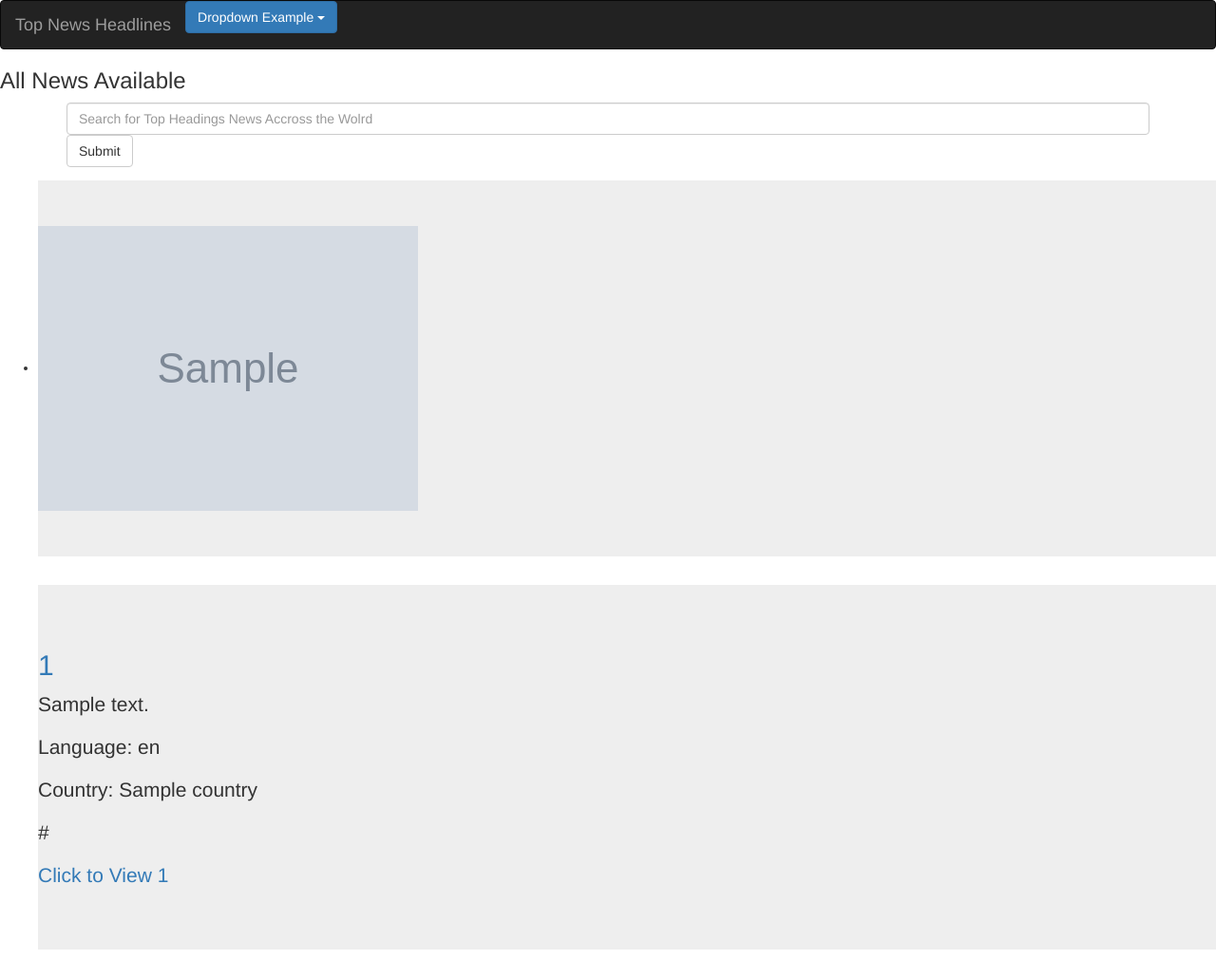
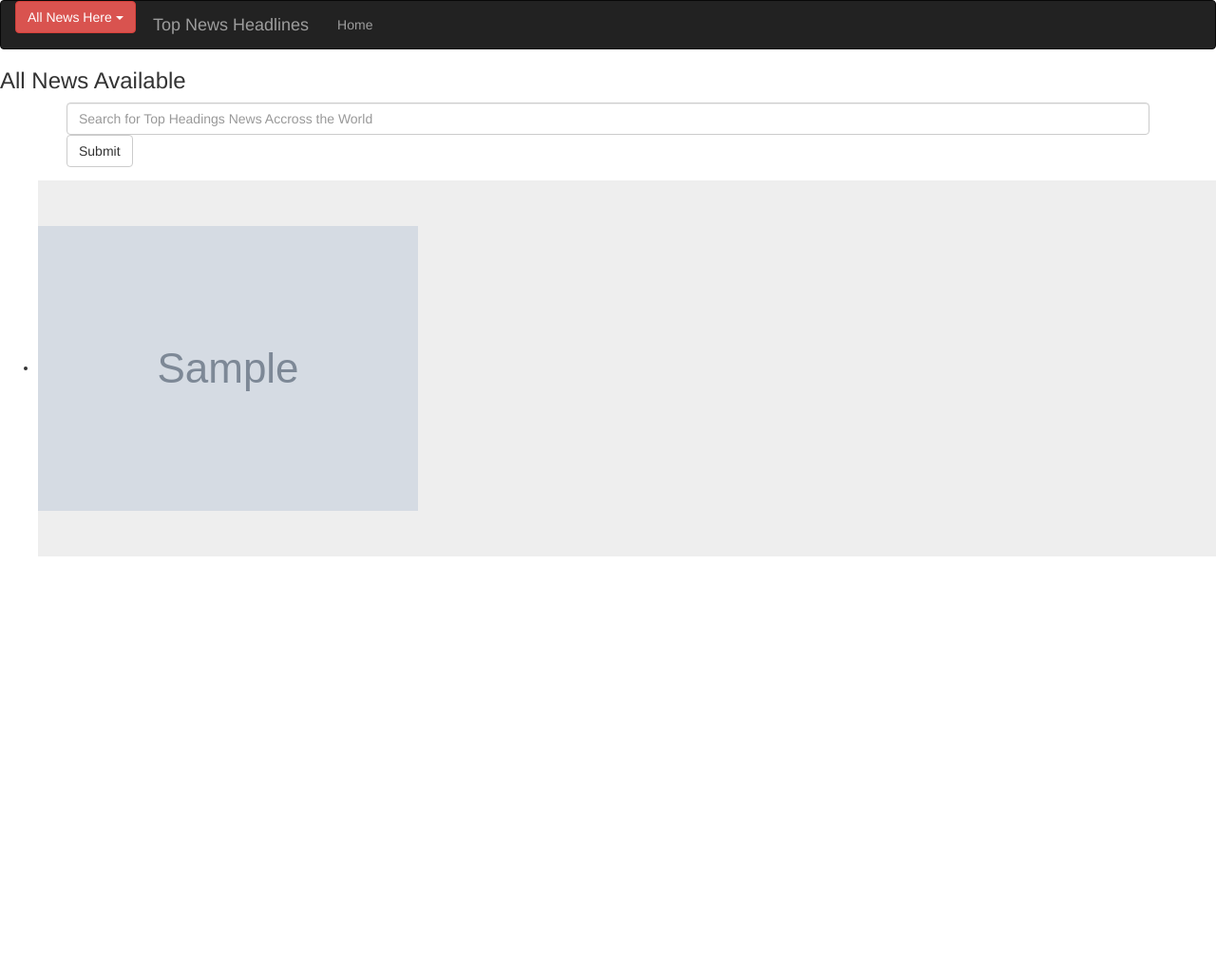
Before and after one commit to JoeGakumo21/Newspaper-App-Flask, a Flask app: template app/templates/index.html in a window 1280 px wide. Shown: the whole page at 95% size. After the commit the page ends 586 px from the top, so only its background shows below. Run offline with Flask 2, Linux system fonts and the light colour scheme; the template is opened without the code that fills it: most values are stand-ins (such as "Sample title", 1, 10 or a date in 2020); grey boxes marked "Sample" are stand-in pictures; some libraries are stand-ins or nearby versions.

Commit message:
added a drop down functionality

```diff
--- a/app/templates/index.html
+++ b/app/templates/index.html
@@ -4,7 +4,7 @@
   {% if title %}
   <title> {{ title }}</title>
   {% else %}
-  <title> Welcome to the best Movie Review website </title>
+  <title> Welcome to the News Updates website </title>
   {% endif %}
 
 {% extends 'base.html'%}
@@ -15,7 +15,7 @@
   <!-- =====serach goes here -->
   <div class="container">
     <form>
-        <input type="text" name="news_query" placeholder="Search for Top Headings News Accross the Wolrd" class="form-control">
+        <input type="text" name="news_query" placeholder="Search for Top Headings News Accross the World" class="form-control">
         <input type="submit"  value="Submit" class="btn btn-default">
     </form>
 
@@ -28,16 +28,5 @@
       </div>
       {% endfor %}
 
-      {% for bussiness_news in bussiness %}
-      <div class="jumbotron bg-primary text-danger">
-        <h2><a href="/bussiness/{{bussiness_news.id}}">{{ bussiness_news.id }}</a></h2>
-        <p>{{bussiness_news.description | truncate(200)}}</p>
-        <p>Language: {{bussiness_news.language}}</p>
-        <p>Country: {{bussiness_news.country}}</p>
-        <p>{{bussiness_news.url}}</p>
-        <p><a href="/bussiness/{{bussiness_news.id}}">Click to View {{ bussiness_news.id }}</a></p>
-      </div>
-      {% endfor %}
-
   </ul>
 {% endblock%}
--- a/app/templates/navbar.html
+++ b/app/templates/navbar.html
@@ -1,4 +1,3 @@
-
 <div class="navbar navbar-inverse" role="navigation">
     <div class="container-fluid">
         <div class="navbar-header">
@@ -8,19 +7,20 @@
               <span class="icon-bar"></span>
               <span class="icon-bar"></span>
             </button>
-            <a class="navbar-brand" href="/">Top News Headlines </a>
-
+            <a class="navbar-brand" href="/" style=" margin-left:13rem">Top News Headlines </a>
         </div>
-        <div class="dropdown">
-            <button class="btn btn-primary dropdown-toggle" type="button" data-toggle="dropdown">Dropdown Example
+        <div class="navbar-collapse collapse">
+            <ul class="nav navbar-nav">
+                <li><a href="/">Home</a></li>
+        </div>
+        <div class="dropdown" style="float: left;: right;margin-top: -4%;">
+            <button class="btn btn-danger dropdown-toggle" type="button" data-toggle="dropdown">All News Here
             <span class="caret"></span></button>
             <ul class="dropdown-menu">
                 {% for bussiness_news in bussiness %}
-                    <h2><a href="/bussiness/{{bussiness_news.id}}">{{ bussiness_news.id }}</a></h2>
+                    <p class="text-dark"><a href="/bussiness/{{bussiness_news.id}}">{{ bussiness_news.id }}</a></p>
                  {% endfor %}
             </ul>
           </div>
-
     </div>
-
 </div>
```
